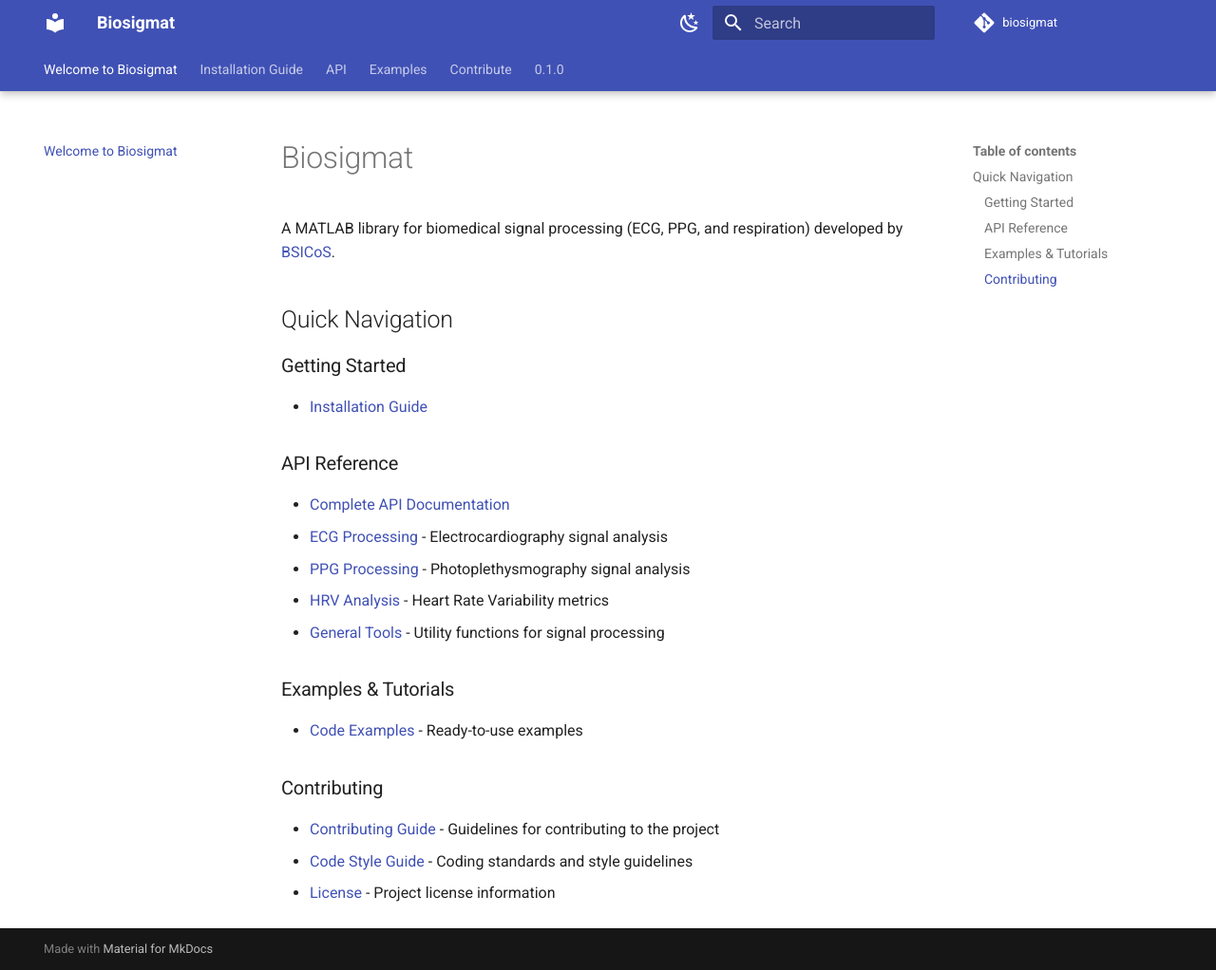
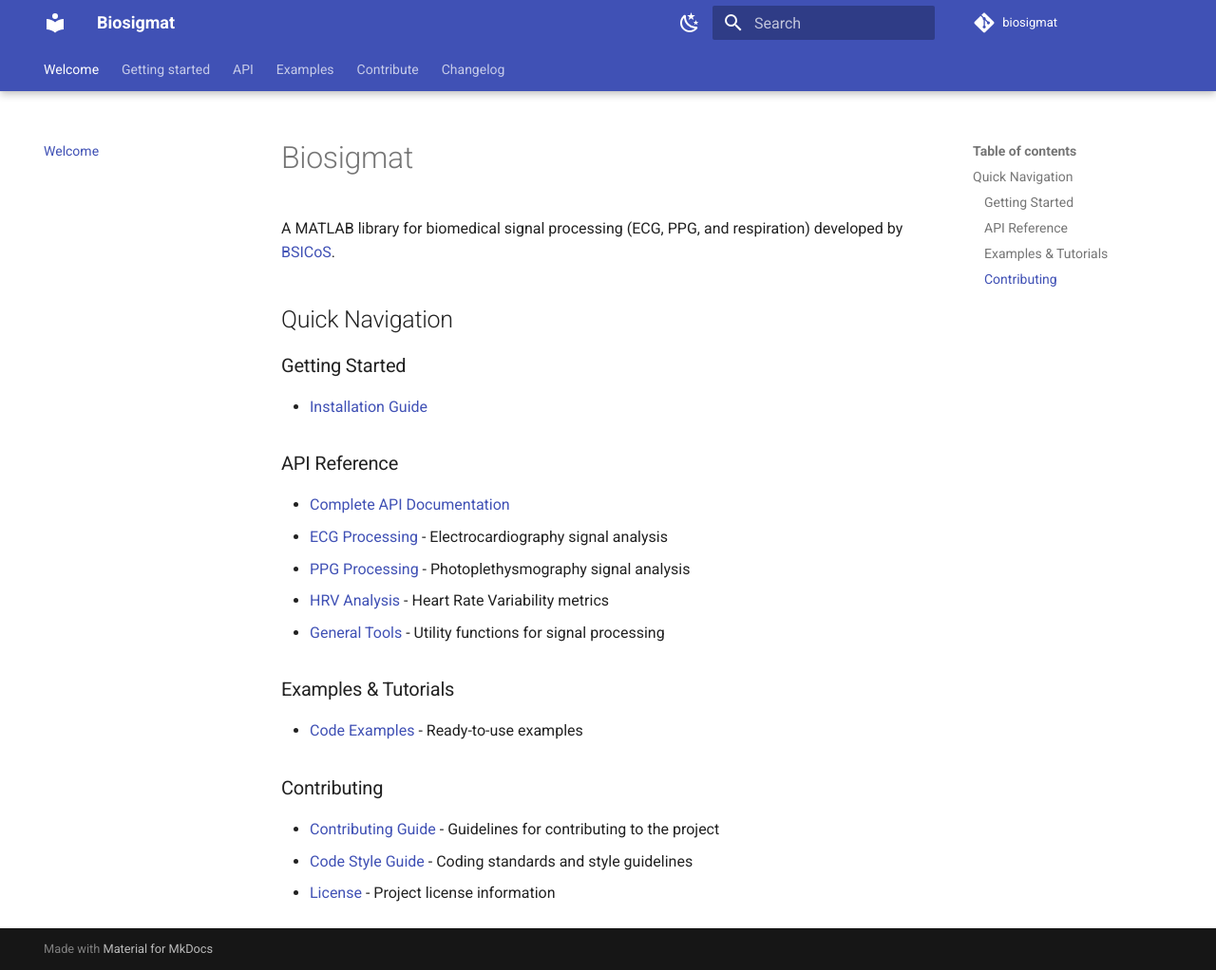
Before and after one commit to BSICoS/biosigmat, an MkDocs documentation site: the page built from docs/index.md, in a window 1280 px wide and 1022 px high. Shown: the whole window at 95% size. Built offline with MkDocs 1.6.1 and Material for MkDocs 9.7.7, drawn with Linux system fonts in a browser that asks for light colours; comment, search, counter and statistics services are not loaded.

Commit message:
Documentation enhancement

```diff
--- a/docs/changelog.md
+++ b/docs/changelog.md
@@ -1,2 +1,4 @@
-# 0.1.0
+# Changelog
+
+## 0.1.0
 Library in construction
--- a/docs/index.md
+++ b/docs/index.md
@@ -1,5 +1,5 @@
 ---
-title: Welcome to Biosigmat
+title: Welcome
 ---
 
 # Biosigmat
```
Also changed, not shown: docs/.pages, docs/getting-started/installation.md (renamed from docs/installation.md).
